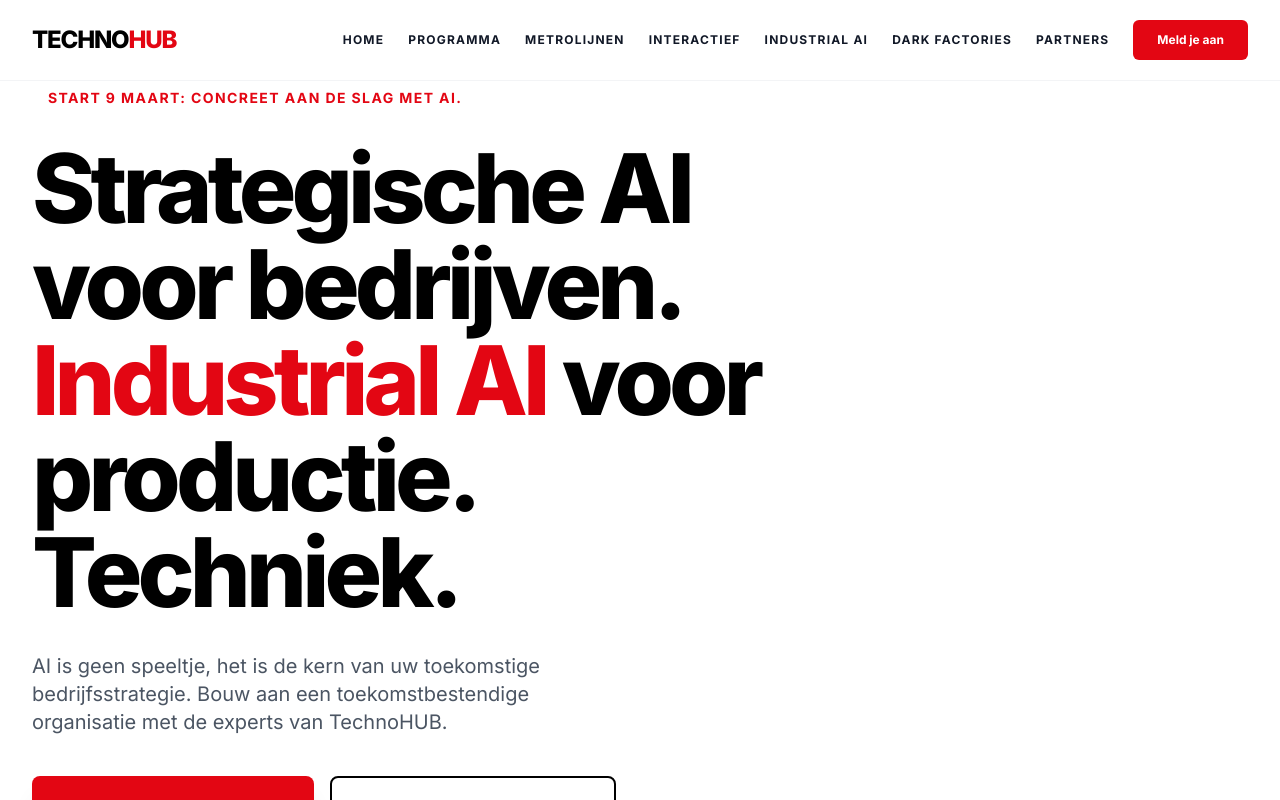
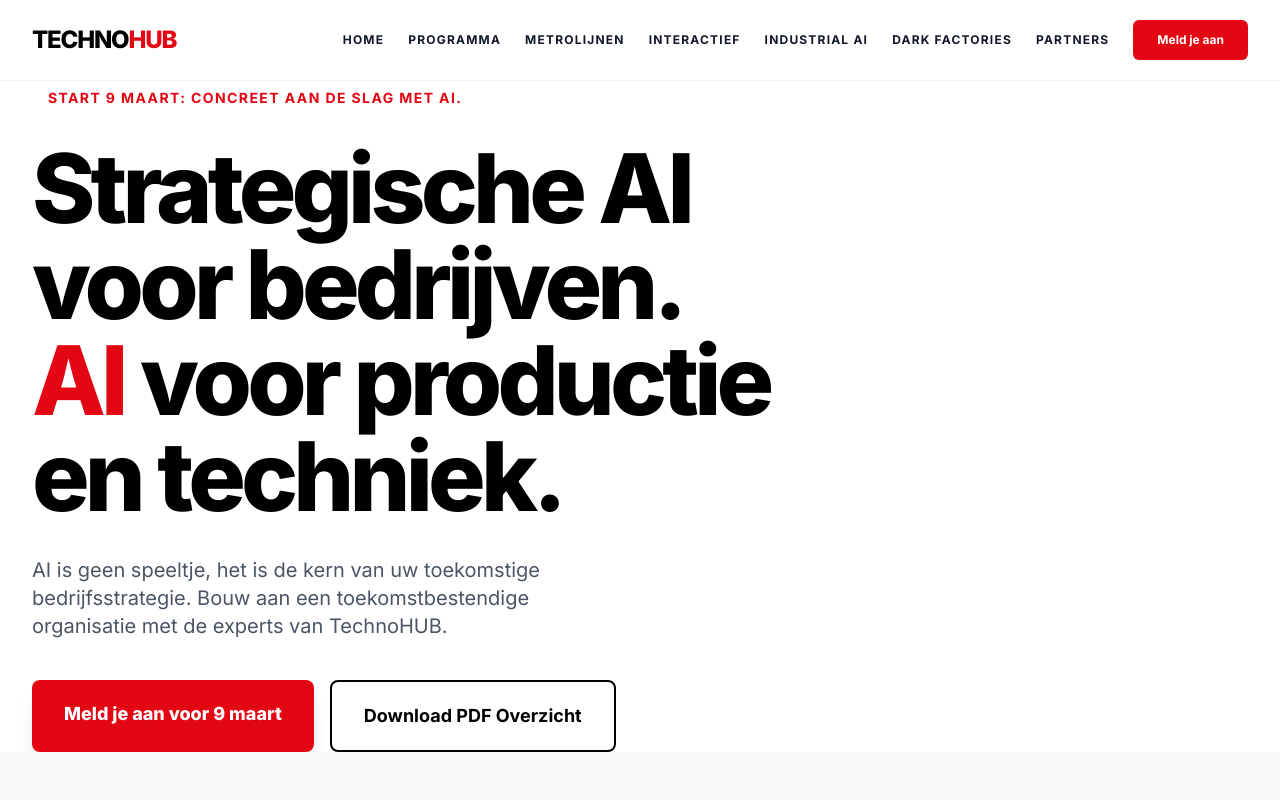
Before and after one commit to HeyoB-ai/TechnohubAI, a React (Vite) app: page /#/ in a window 1280 px wide. Shown: the top 800 px of the page. Built offline with nearby package versions, Linux system fonts and the light colour scheme.

Commit message:
content: update hero subtitle to 'AI voor productie en techniek'
Co-Authored-By: Claude Sonnet 4.6 <noreply@anthropic.com>

```diff
--- a/pages/Home.tsx
+++ b/pages/Home.tsx
@@ -21,7 +21,7 @@ const Home: React.FC = () => {
             </span>
             <h1 className="text-6xl md:text-8xl font-black tracking-tighter leading-[0.9] text-black mb-8 animate-in slide-in-from-bottom-4 duration-700">
               Strategische AI voor bedrijven. <br/>
-              <span className="text-th-red">Industrial AI</span> voor productie. Techniek.
+              <span className="text-th-red">AI</span> voor productie en techniek.
             </h1>
             <p className="text-xl text-gray-600 mb-10 max-w-xl animate-in slide-in-from-bottom-6 duration-1000">
               AI is geen speeltje, het is de kern van uw toekomstige bedrijfsstrategie.
```
